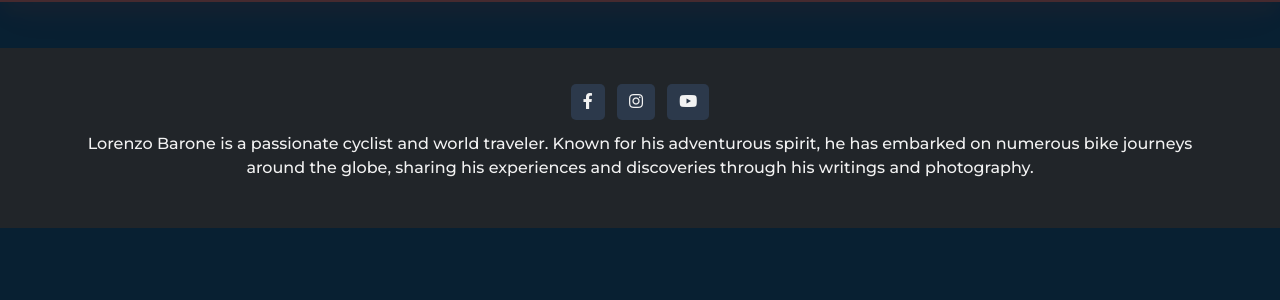
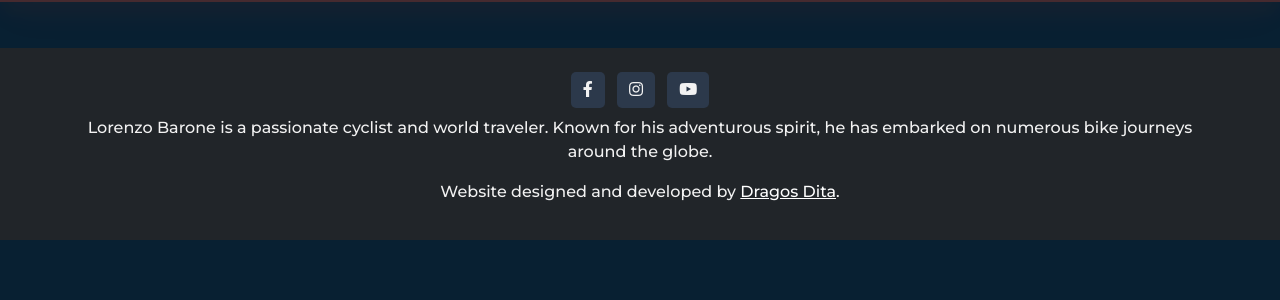
Before and after one commit to DragosDita/lorenzo-barone-master, a Django app: page /members/create_profile_page/ in a window 1280 px wide. Shown: the part 66-366 px from the top of the page. Run offline with Django 4.2, Linux system fonts and the light colour scheme; some libraries are stand-ins or nearby versions.

Commit message:
Footer Changed

```diff
--- a/templates/base.html
+++ b/templates/base.html
@@ -246,11 +246,11 @@
         <!-- Page content -->
     {% endblock %}
 </div>
-<footer class="bg-dark text-center text-white mt-4 py-3">
+<footer class="bg-dark text-center text-white mt-4 py-1">
     <!-- Grid container -->
     <div class="container p-3">
         <!-- Section: Social media -->
-        <section class="mb-2">
+        <section class="mb-1">
             <!-- Facebook -->
             <a class="btn btn-outline-light btn-floating m-1" href="https://www.facebook.com/LorenzoBaroneBlog?paipv=0&eav=AfZe7-fCCm6B8LRN863iDvJtX6L_5Gfyb6iPWdnTikojDx1OJqYqxwAkmbaLY5zJeV8&_rdr" role="button"><i class="fab fa-facebook-f"></i></a>
             <!-- Instagram -->
@@ -261,15 +261,24 @@
         <!-- Section: Social media -->
 
         <!-- Section: Text -->
-        <section class="mb-2">
+        <section class="mb-1">
             <p>
-                Lorenzo Barone is a passionate cyclist and world traveler. Known for his adventurous spirit, he has embarked on numerous bike journeys around the globe, sharing his experiences and discoveries through his writings and photography.
+                Lorenzo Barone is a passionate cyclist and world traveler. Known for his adventurous spirit, he has embarked on numerous bike journeys around the globe.
             </p>
         </section>
         <!-- Section: Text -->
+
+        <!-- Section: Credit -->
+        <section class="mt-3">
+            <p>
+                Website designed and developed by <a href="https://www.linkedin.com/in/dragos-dita-00ab5b134/" class="text-white">Dragos Dita</a>.
+            </p>
+        </section>
+        <!-- Section: Credit -->
     </div>
     <!-- Grid container -->
 </footer>
+
 
 
 
```
